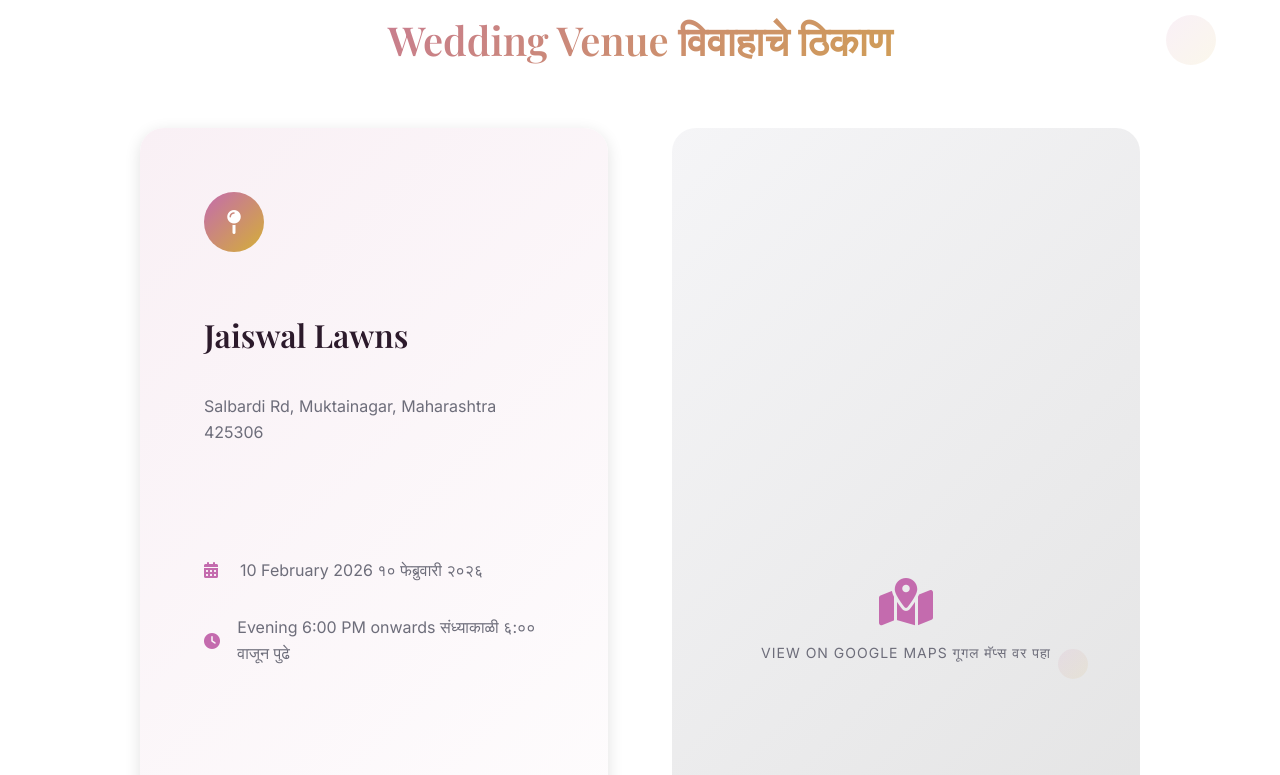
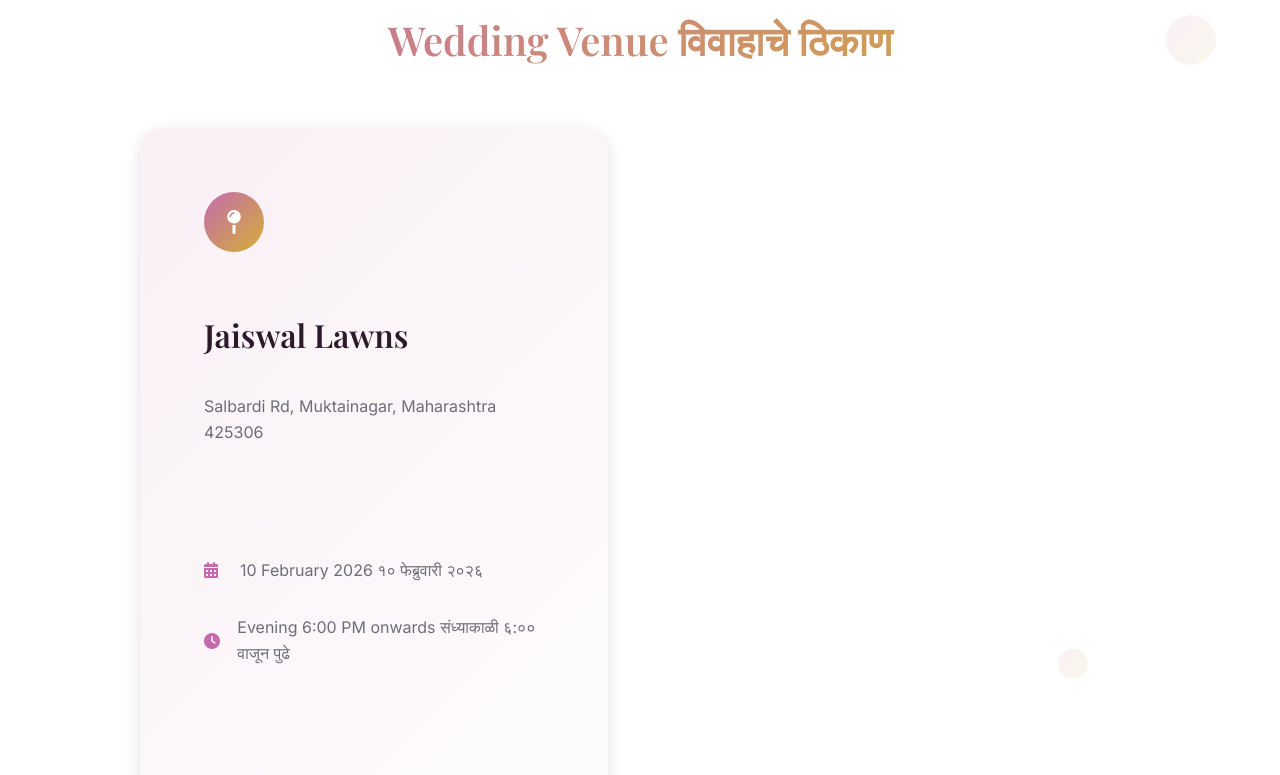
Before and after one commit to asmandage/WeddingInvetationABHINAVI, a plain HTML site: page index.html in a window 1280 px wide. Shown: the part 2771-3546 px from the top of the page. Drawn offline with nearby package versions, Linux system fonts and the light colour scheme.

Commit message:
Update index.html
remove extra map

```diff
--- a/index.html
+++ b/index.html
@@ -345,17 +345,6 @@
                         </div>
                     </div>
 
-                    <div class="venue-map animate-card">
-                        <div class="map-placeholder">
-                            <div class="map-overlay">
-                                <i class="fas fa-map-marked-alt"></i>
-                                <span class="map-text">
-                                    <span class="lang-content active" data-lang="en">View on Google Maps</span>
-                                    <span class="lang-content" data-lang="mr">गूगल मॅप्स वर पहा</span>
-                                </span>
-                            </div>
-                        </div>
-                    </div>
                 </div>
             </div>
 
```
